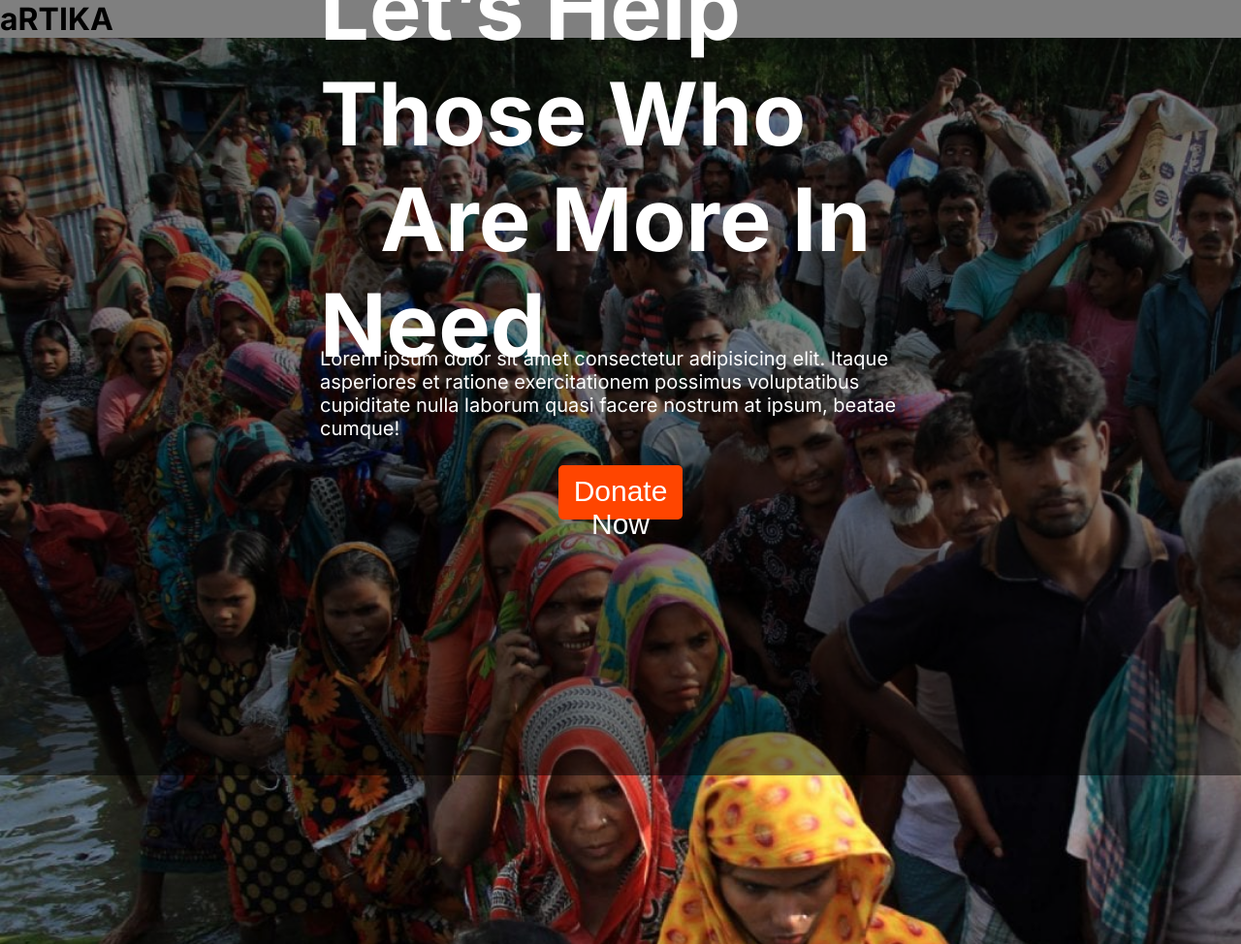
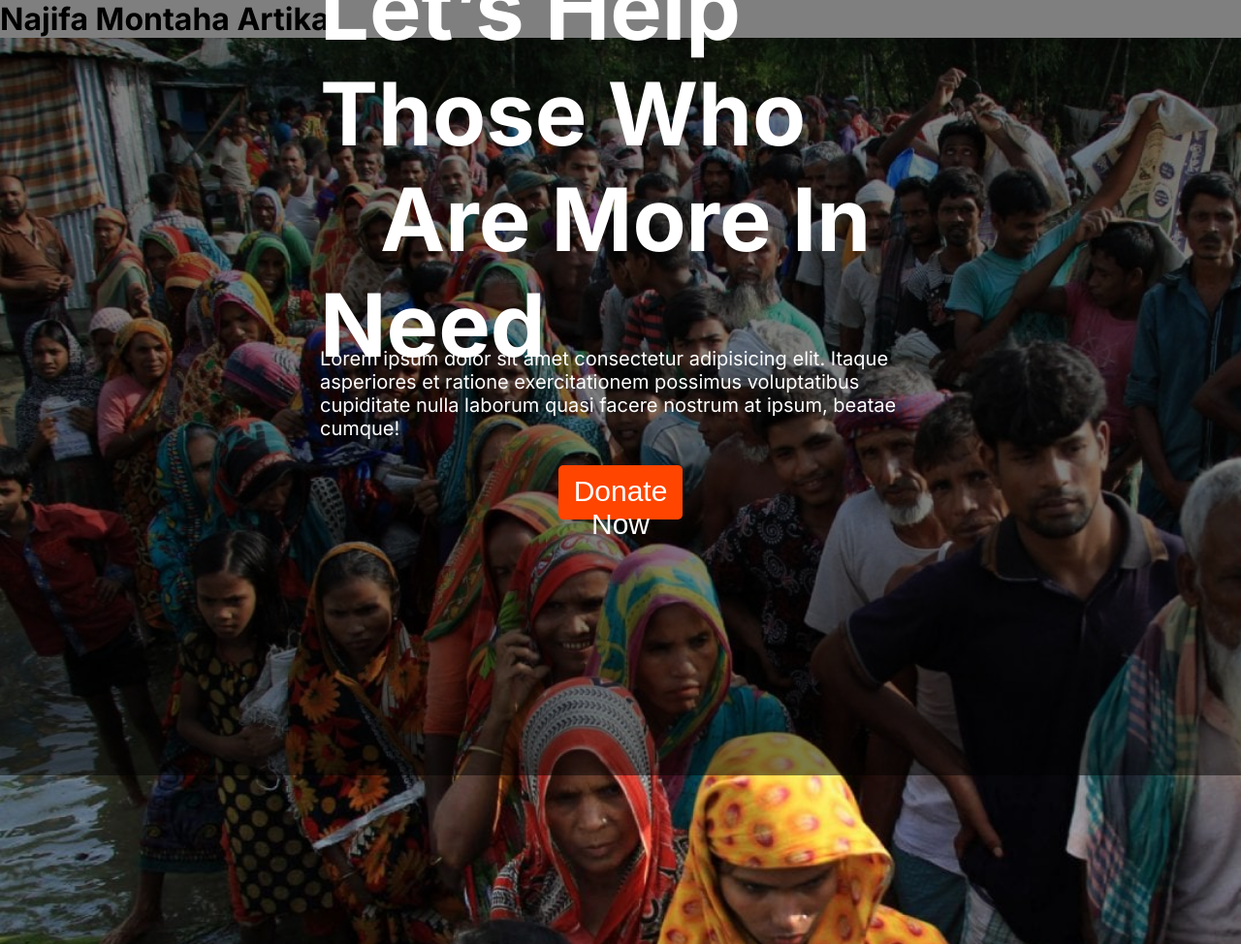
Before and after one commit to artikamontaha/Donate-People, a plain HTML site: page index.html in a window 1280 px wide. Shown: the top 974 px of the page at 97% size. Drawn offline with Linux system fonts and the light colour scheme; a web font is replaced by a local one.

Commit message:
first commit

```diff
--- a/index.html
+++ b/index.html
@@ -8,7 +8,7 @@
 </head>
 <body>
 <h1>
-    aRTIKA
+    Najifa Montaha Artika
 </h1>    <header>
         <div class="overly"></div>
         <h1 class="h1-1">Let’s Help Those Who <br><span class="span-1"> Are More In Need</span></h1>
```
